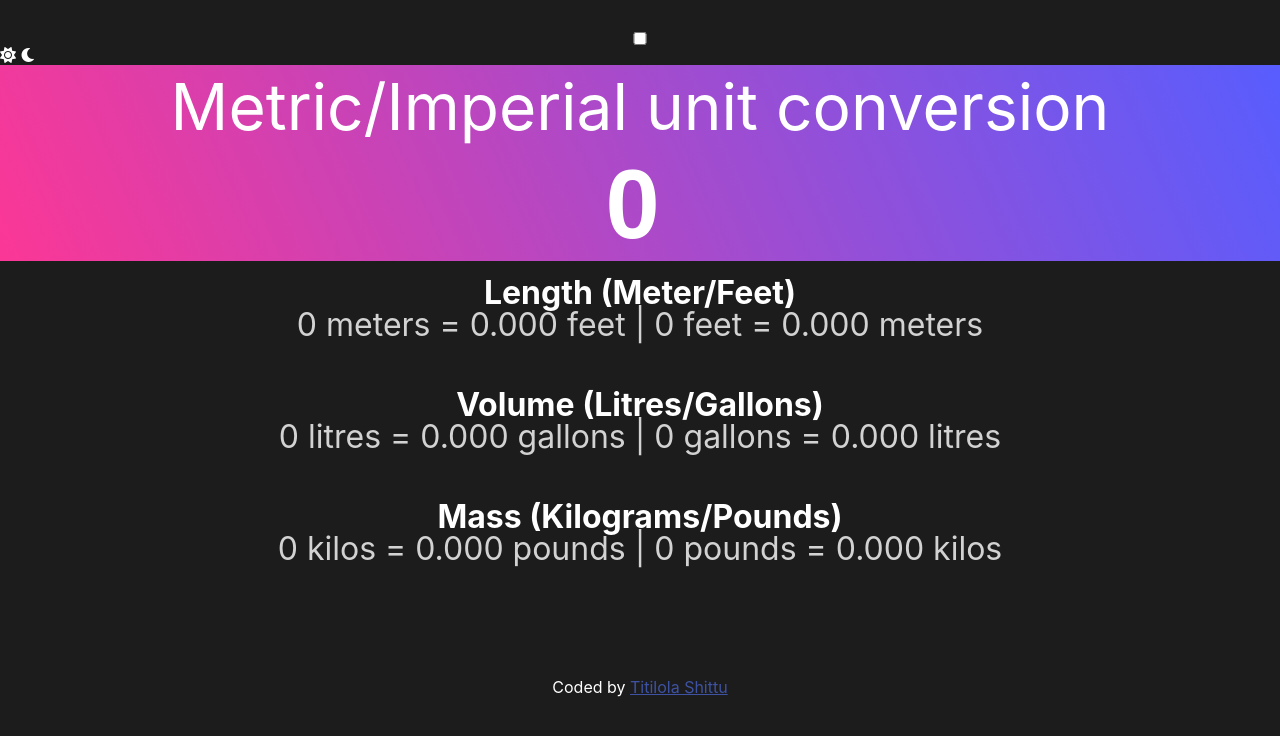
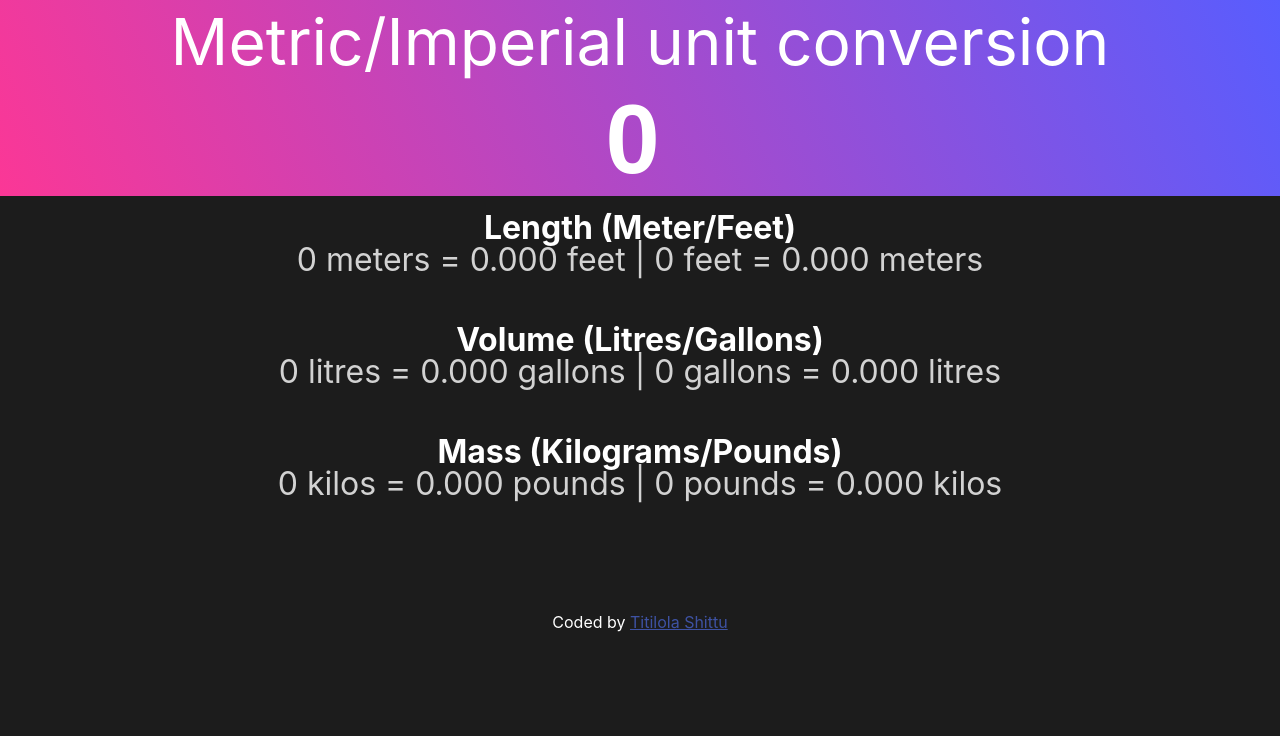
Before and after one commit to Lhorla001/unit-converter, a plain HTML site: page index.html in a window 1280 px wide. Drawn offline with Linux system fonts and the light colour scheme.

Commit message:
Update index.html

```diff
--- a/index.html
+++ b/index.html
@@ -12,16 +12,6 @@
 
 <body class="light">
     <div class="wrapper">
-
-        <!--Toggle Switch-->
-        <div class="container">
-            <input type="checkbox" class="checkbox" id="switch"/>
-            <label for="switch">
-                <i class="fa-solid fa-sun"></i>
-                <i class="fa-solid fa-moon"></i>
-                <span class="ball"></span>
-            </label>
-        </div>
 
         <!--Main Screen-->
         <div class="screen-section">
```
